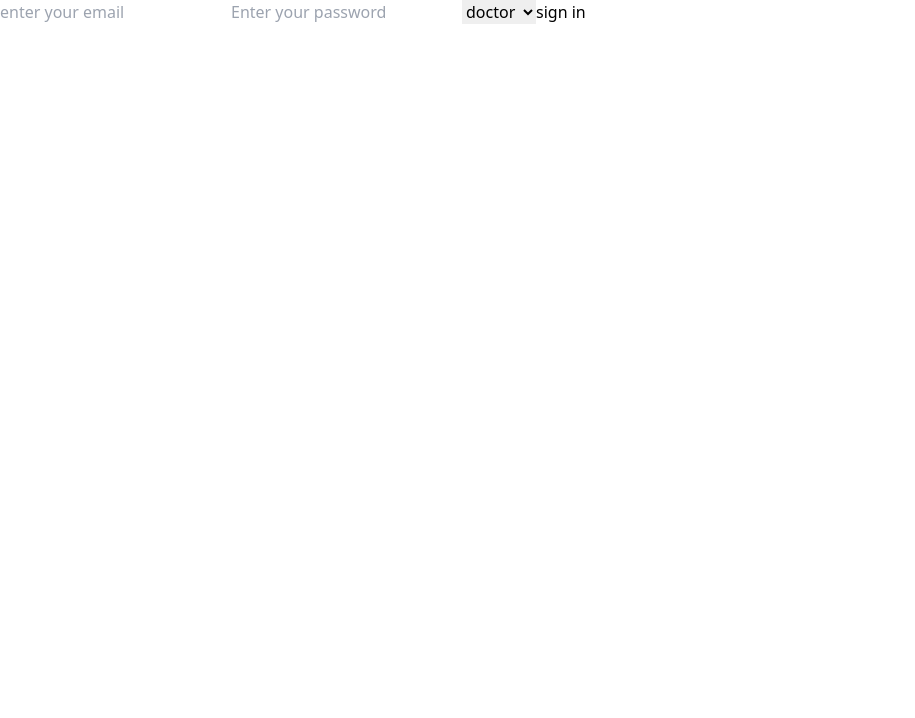
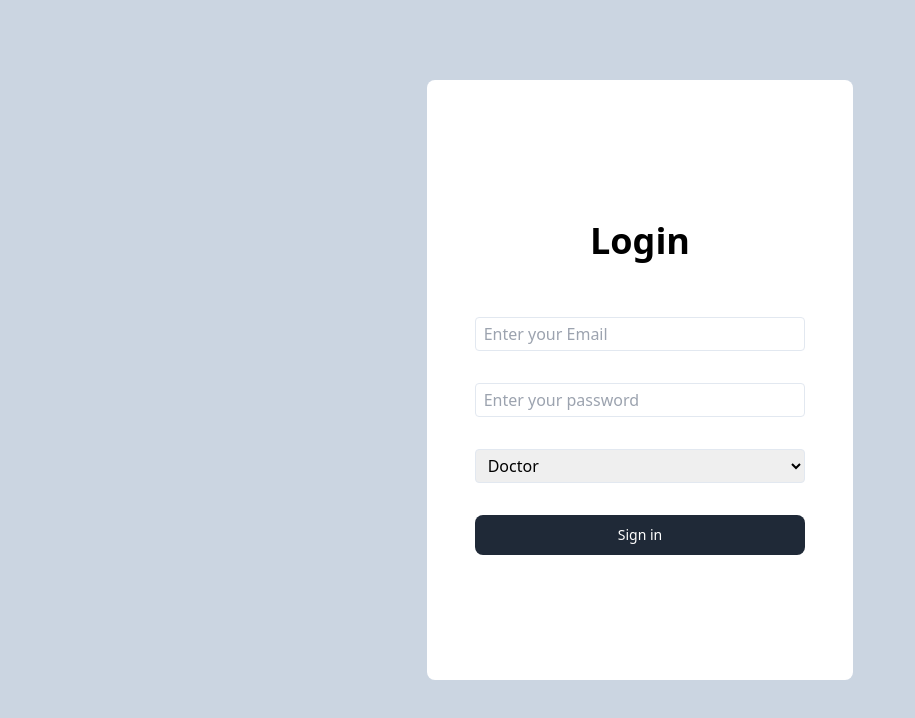
Before and after one commit to i-ayush-singh/Medicore, a React (Create React App) app in the folder frontend/: page /login/patient in a window 1280 px wide. Shown: the top 718 px of the page, without its empty margins (0-915 px from the left). Built offline with nearby package versions, Linux system fonts and the light colour scheme.

Commit message:
Login styling updated

```diff
--- a/frontend/src/Pages/LoginP.jsx
+++ b/frontend/src/Pages/LoginP.jsx
@@ -66,27 +66,32 @@ export function LoginP(){
     };
 
     return(
-        <div>
-            <form onSubmit={formsubmit}>
-
-                <input type ="email" name = "email" placeholder = "enter your email" value = {formDetails.email} onChange = {inputChange} />
-                <input
+        <section className="bg-slate-300 h-screen flex justify-center w-full">
+            <div onSubmit={formsubmit} className="flex flex-col justify-center rounded-lg bg-white w-1/3 text-center px-8 py-0 h-3/4 mt-20 mb-20">
+            <div class="font-bold text-4xl py-10">Login</div>
+            <div className="px-4 py-4">
+                <input type ="email" name = "email" placeholder = "Enter your Email" value = {formDetails.email} onChange = {inputChange} class="w-full px-2 py-1 border rounded border-slate-200"/></div>
+                <div className="px-4 py-4"><input
             type="password"
             name="password"
             placeholder="Enter your password"
             value={formDetails.password}
             onChange={inputChange}
-          />
-        <select value= {tt} onChange={typeChange}>
-                <option value="doctor">doctor</option>
-                <option value="patient">patient</option>
-        </select>
+            class="w-full px-2 py-1 border rounded border-slate-200"
+          /></div>
+          <div className="px-4 py-4">
+        <select value= {tt} onChange={typeChange} class="w-full px-2 py-1 border rounded border-slate-200">
+                <option value="doctor">Doctor</option>
+                <option value="patient">Patient</option>
+        </select></div>
+        <div className="px-4 py-4">
         <button
             type="submit"
+            class="w-full text-white bg-gray-800 hover:bg-gray-900 focus:outline-none focus:ring-4 focus:ring-gray-300 font-medium rounded-lg text-sm px-5 py-2.5 me-2 mb-2 dark:bg-gray-800 dark:hover:bg-gray-700 dark:focus:ring-gray-700 dark:border-gray-700"
           >
-            sign in
-          </button>
-            </form>
-        </div>
+            Sign in
+          </button></div>
+            </div>
+        </section>
     )
 }
```
